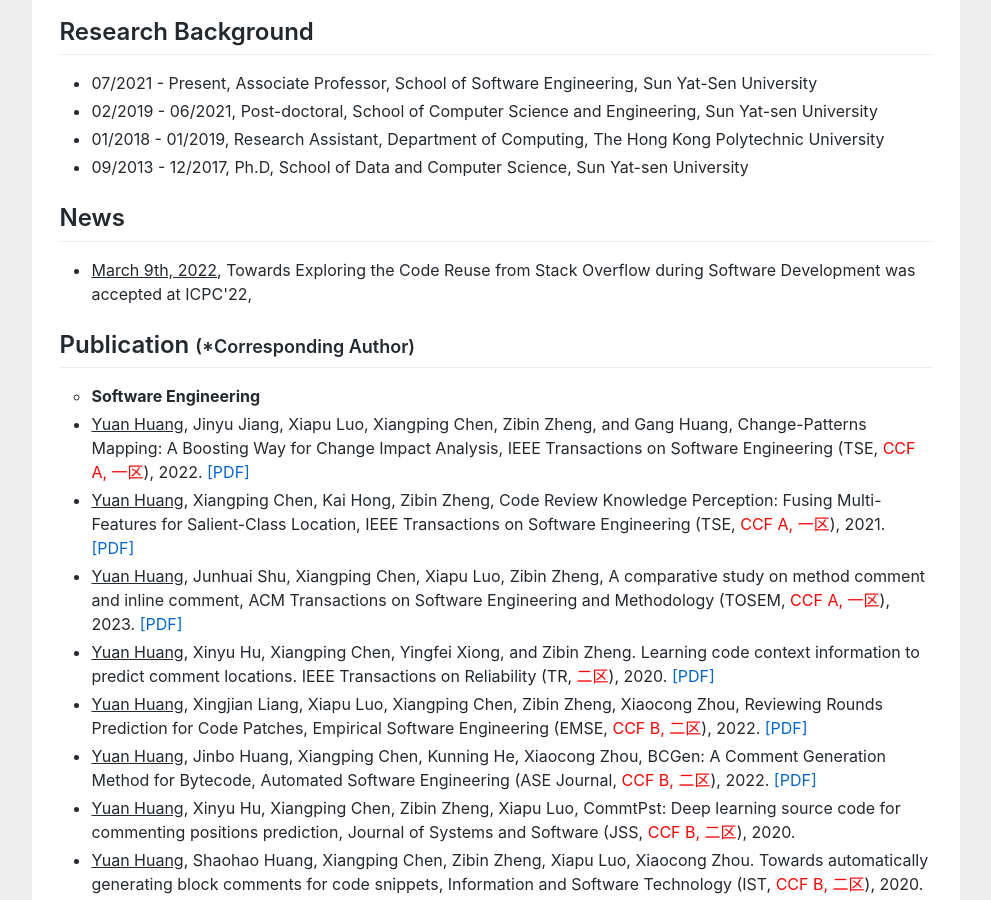
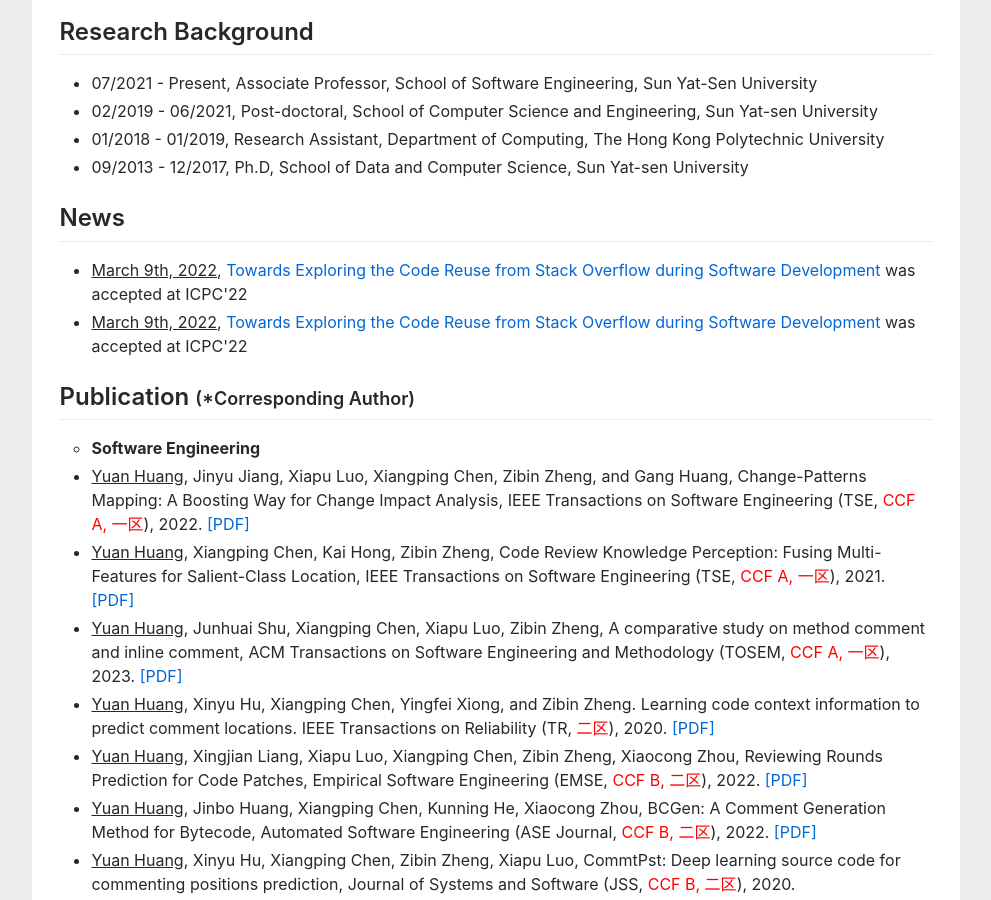
Before and after one commit to huangyuan-hy/huangyuan-hy.github.io, a Jekyll site: the page index.html, which Jekyll copies as it is, in a window 1280 px wide and 900 px high, scrolled down 617 px. Shown: the whole window, without its empty margins (144-1135 px from the left). Built offline with Jekyll 4.4.1, drawn with Linux system fonts in a browser that asks for light colours.

Commit message:
Update index.html

```diff
--- a/index.html
+++ b/index.html
@@ -81,7 +81,8 @@ gtag('config', 'UA-158965281-1');
 
 				<h2>News</h2>
 					<ul>
-						<li><u>March 9th, 2022</u>,  Towards Exploring the Code Reuse from Stack Overflow during Software Development was accepted at ICPC'22, </li>
+						<li><u>March 9th, 2022</u>,  <a href="https://arxiv.org/pdf/2204.12711.pdf">Towards Exploring the Code Reuse from Stack Overflow during Software Development</a> was accepted at ICPC'22 </li>
+						<li><u>March 9th, 2022</u>,  <a href="https://arxiv.org/pdf/2204.12711.pdf">Towards Exploring the Code Reuse from Stack Overflow during Software Development</a> was accepted at ICPC'22 </li>
 					</ul>
 
 
```
